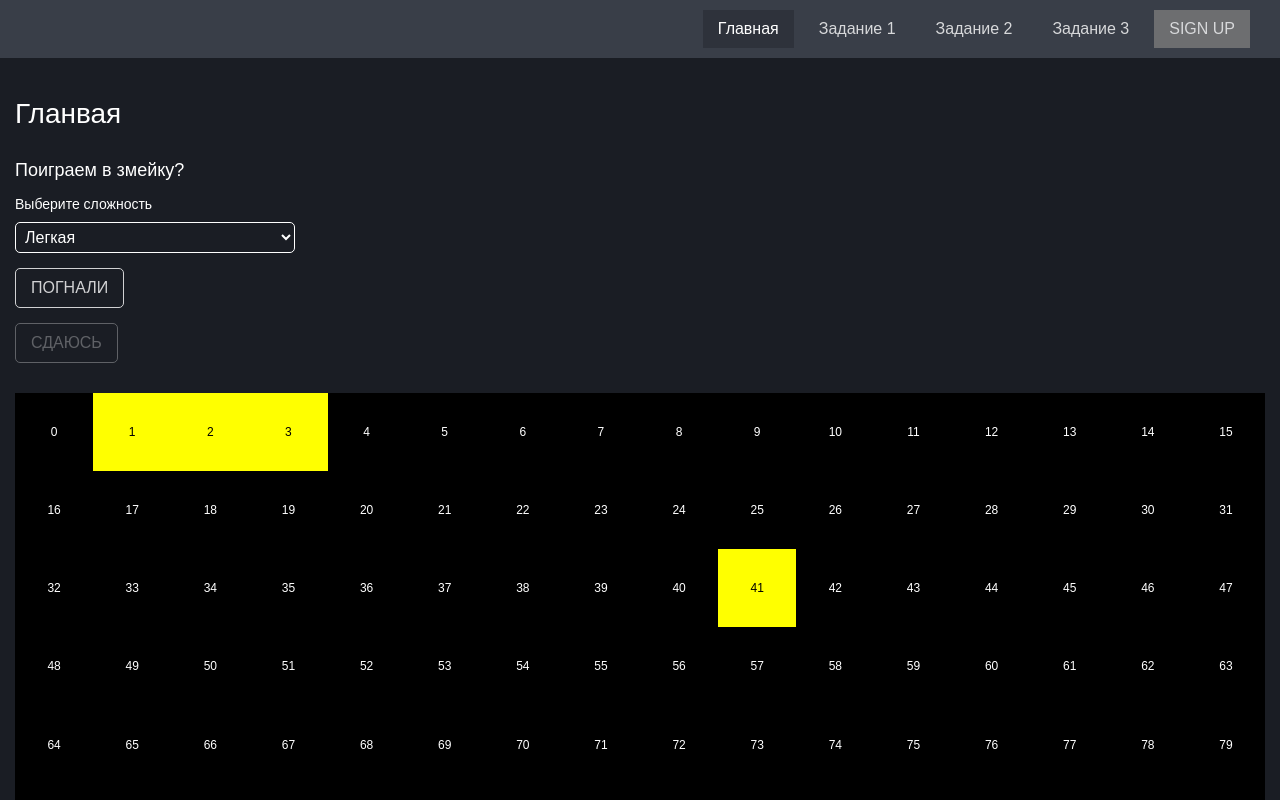
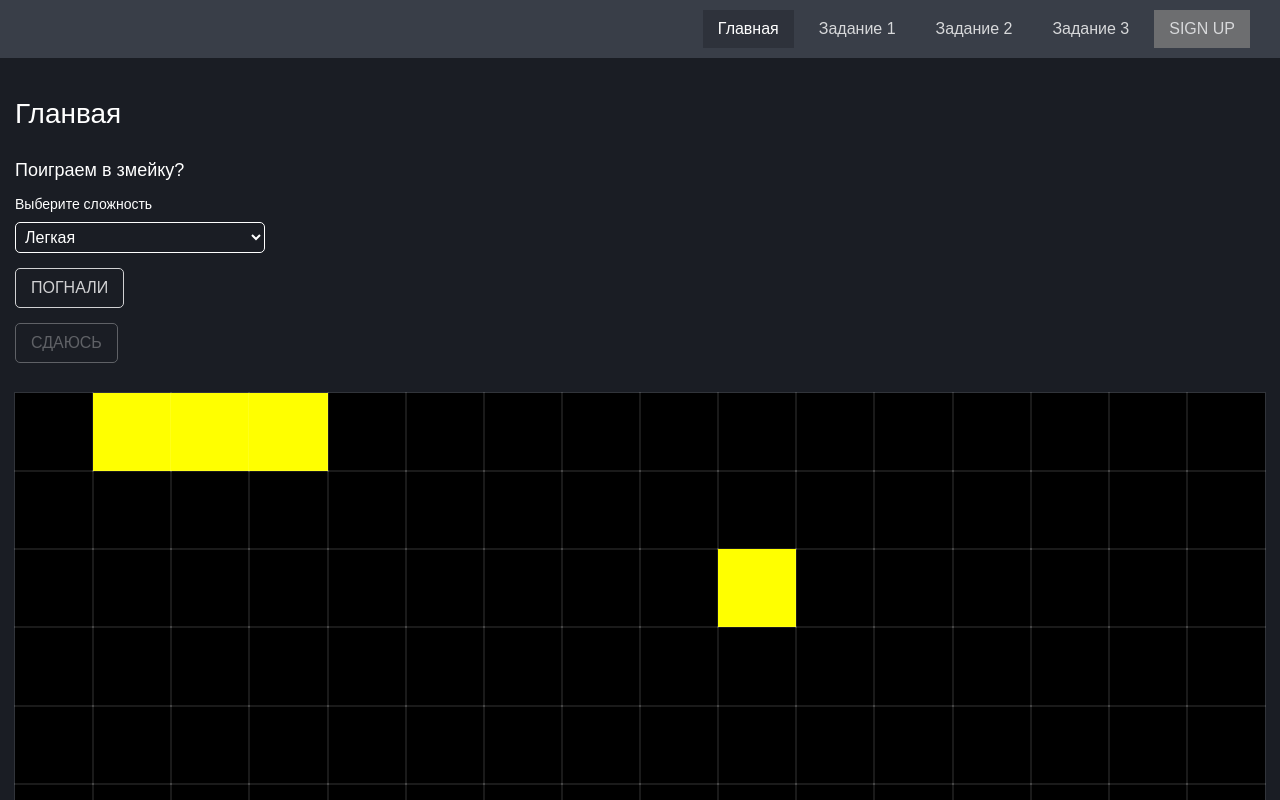
Before and after one commit to nikita-developer/Lofty, a Nuxt app: page / in a window 1280 px wide. Shown: the top 800 px of the page. Built offline with nearby package versions, Linux system fonts and the light colour scheme.

Commit message:
небольшие правки

```diff
--- a/components/Snake/Snake.vue
+++ b/components/Snake/Snake.vue
@@ -45,9 +45,7 @@
                     :class="{
                         active: snake.includes(index) || index === food,
                     }"
-                >
-                    <span>{{ index }}</span>
-                </div>
+                ></div>
             </div>
         </div>
         <Modal :show="isOpenModal" @close="isOpenModal = false">
@@ -209,6 +207,7 @@ document.addEventListener('keydown', (event) => {
         position: relative;
         color: #fff;
         font-size: 12px;
+        outline: 1px solid rgb(255 255 255 / 10%);
 
         &.active {
             background-color: yellow;
@@ -259,7 +258,7 @@ document.addEventListener('keydown', (event) => {
     }
 
     &__select {
-        width: 280px;
+        width: 250px;
         padding: 5px;
         border: 1px solid #fff;
         border-radius: 5px;
--- a/pages/exercise-three.vue
+++ b/pages/exercise-three.vue
@@ -83,6 +83,14 @@ const getJsonMemoize = memoize(getData, 1000)
     background-color: #1e2431;
     color: #fff;
 
+    @media (max-width: 768px) {
+        padding: 15px;
+    }
+
+    pre {
+        overflow-x: auto;
+    }
+
     &:first-child {
         margin-bottom: 40px;
     }
--- a/pages/exercise-two.vue
+++ b/pages/exercise-two.vue
@@ -76,6 +76,14 @@ const getJson = async (url) => {
     background-color: #1e2431;
     color: #fff;
 
+    @media (max-width: 768px) {
+        padding: 15px;
+    }
+
+    pre {
+        overflow-x: auto;
+    }
+
     &:first-child {
         margin-bottom: 40px;
     }
--- a/pages/index.vue
+++ b/pages/index.vue
@@ -4,7 +4,3 @@
         <Snake></Snake>
     </div>
 </template>
-
-<script setup></script>
-
-<style lang="scss" scoped></style>
```
